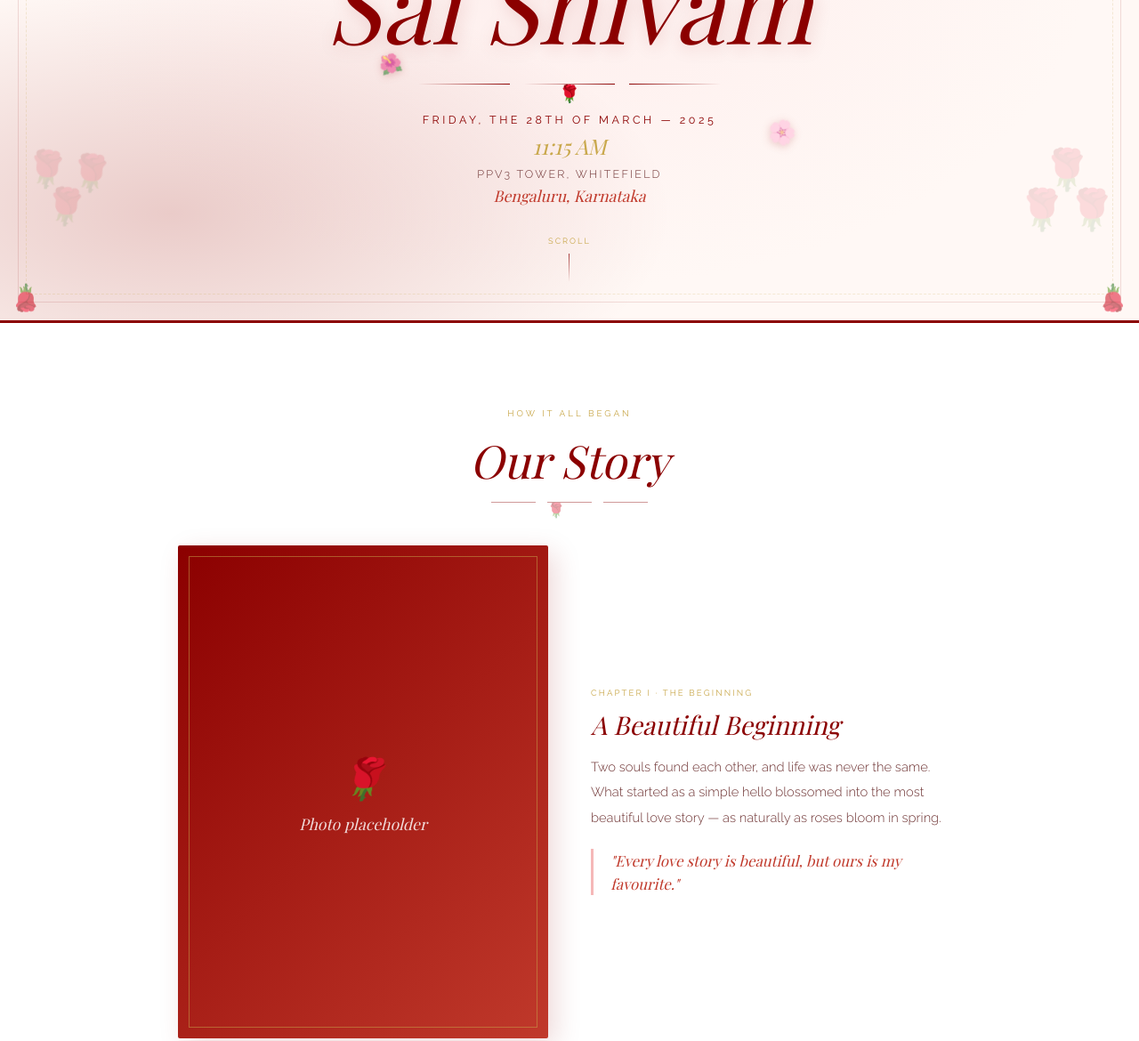
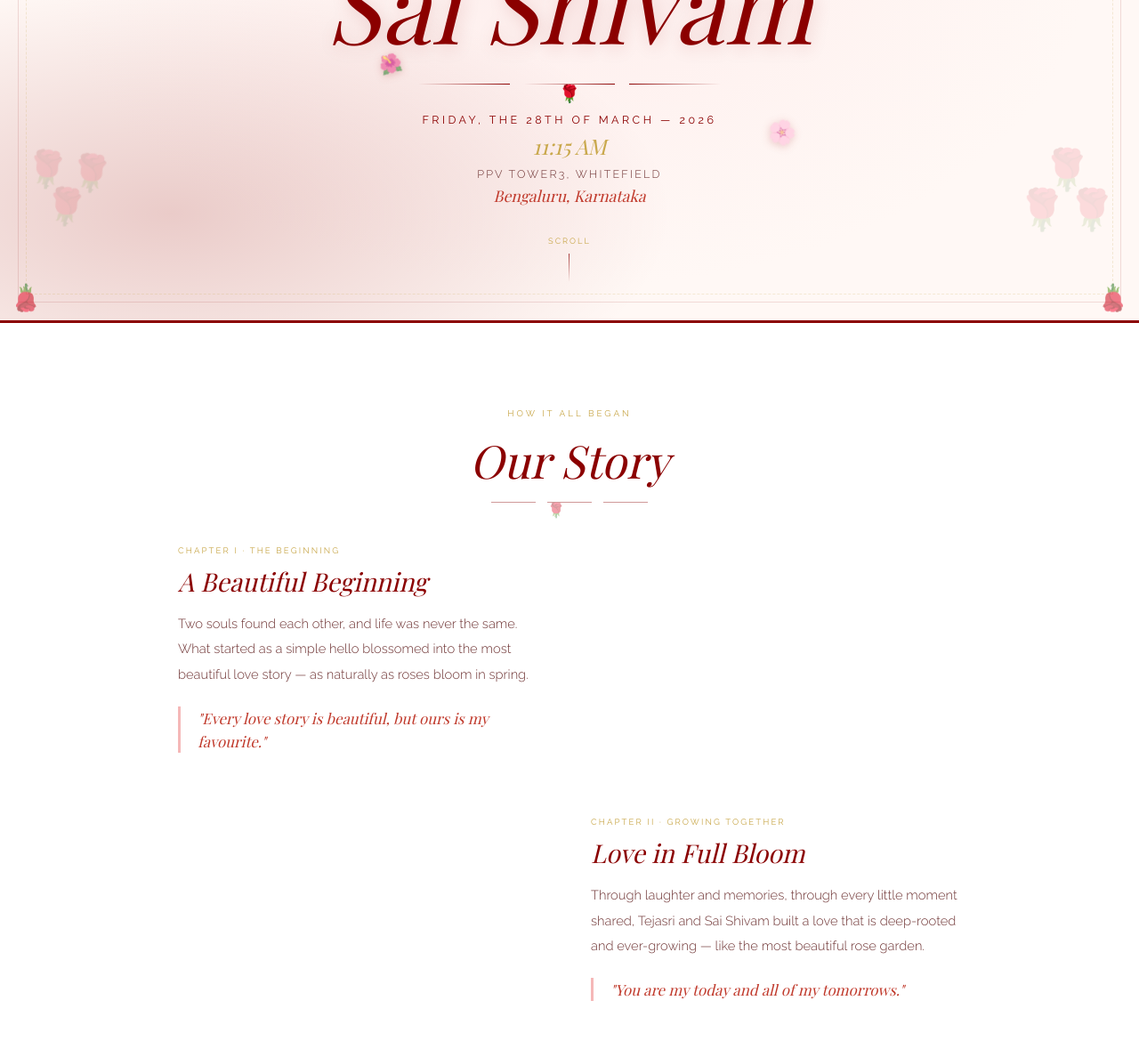
Before and after one commit to harshaharish284/harshaharish284.github.io, a plain HTML site: page index.html in a window 1280 px wide. Shown: the part 440-1610 px from the top of the page at 89% size. Drawn offline with nearby package versions, Linux system fonts and the light colour scheme; a web font is replaced by a local one.

Commit message:
Update event date and location; comment out image frames
Updated the event date and location details in the hero section. Commented out image frame sections in story cards.

```diff
--- a/index.html
+++ b/index.html
@@ -607,9 +607,9 @@
     <span></span>
   </div>
 
-  <p class="hero-date">Friday, the 28th of March — 2025</p>
+  <p class="hero-date">Friday, the 28th of March — 2026</p>
   <p class="hero-time">11:15 AM</p>
-  <p class="hero-location">PPV3 Tower, Whitefield</p>
+  <p class="hero-location">PPV Tower3, Whitefield</p>
   <p class="hero-location-full">Bengaluru, Karnataka</p>
 
   <div class="scroll-hint">
@@ -632,12 +632,16 @@
 
   <div class="story-container">
     <div class="story-card reveal">
-      <div class="story-image-frame">
+
+
+      <!-- <div class="story-image-frame">
         <div class="story-img-placeholder" style="background: linear-gradient(135deg, #8b0000, #c0392b);">
           <div class="big-rose">🌹</div>
           Photo placeholder
         </div>
-      </div>
+      </div> -->
+
+
       <div class="story-text">
         <p class="story-chapter">Chapter I · The Beginning</p>
         <h3 class="story-heading">A Beautiful Beginning</h3>
@@ -647,12 +651,16 @@
     </div>
 
     <div class="story-card reverse reveal">
-      <div class="story-image-frame">
+
+
+      <!-- <div class="story-image-frame">
         <div class="story-img-placeholder" style="background: linear-gradient(135deg, #5c0a0a, #8b0000);">
           <div class="big-rose">🌹</div>
           Photo placeholder
         </div>
-      </div>
+      </div> -->
+
+
       <div class="story-text">
         <p class="story-chapter">Chapter II · Growing Together</p>
         <h3 class="story-heading">Love in Full Bloom</h3>
@@ -662,12 +670,16 @@
     </div>
 
     <div class="story-card reveal">
-      <div class="story-image-frame">
+
+
+      <!-- <div class="story-image-frame">
         <div class="story-img-placeholder" style="background: linear-gradient(135deg, #c9a84c, #8b0000);">
           <div class="big-rose">💍</div>
           Photo placeholder
         </div>
-      </div>
+      </div> -->
+
+
       <div class="story-text">
         <p class="story-chapter">Chapter III · Forever</p>
         <h3 class="story-heading">A Promise for Eternity</h3>
```
